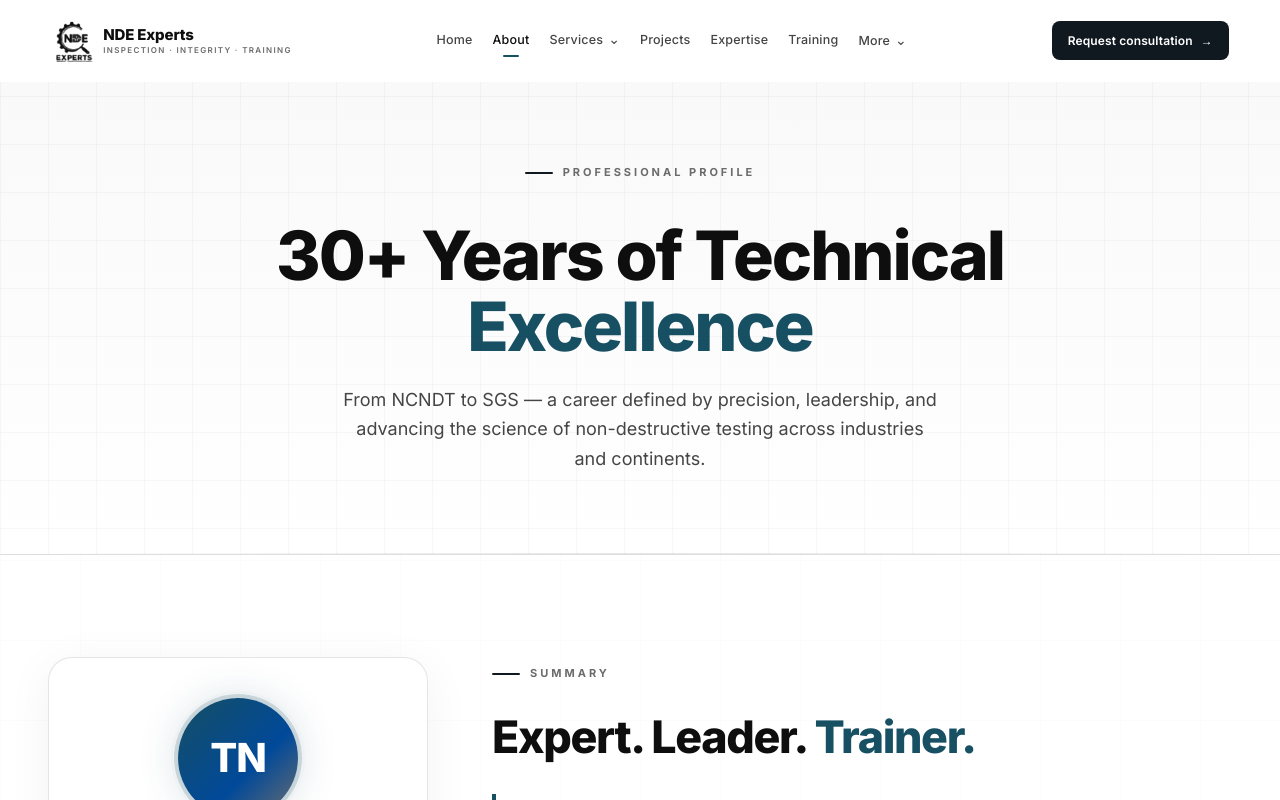
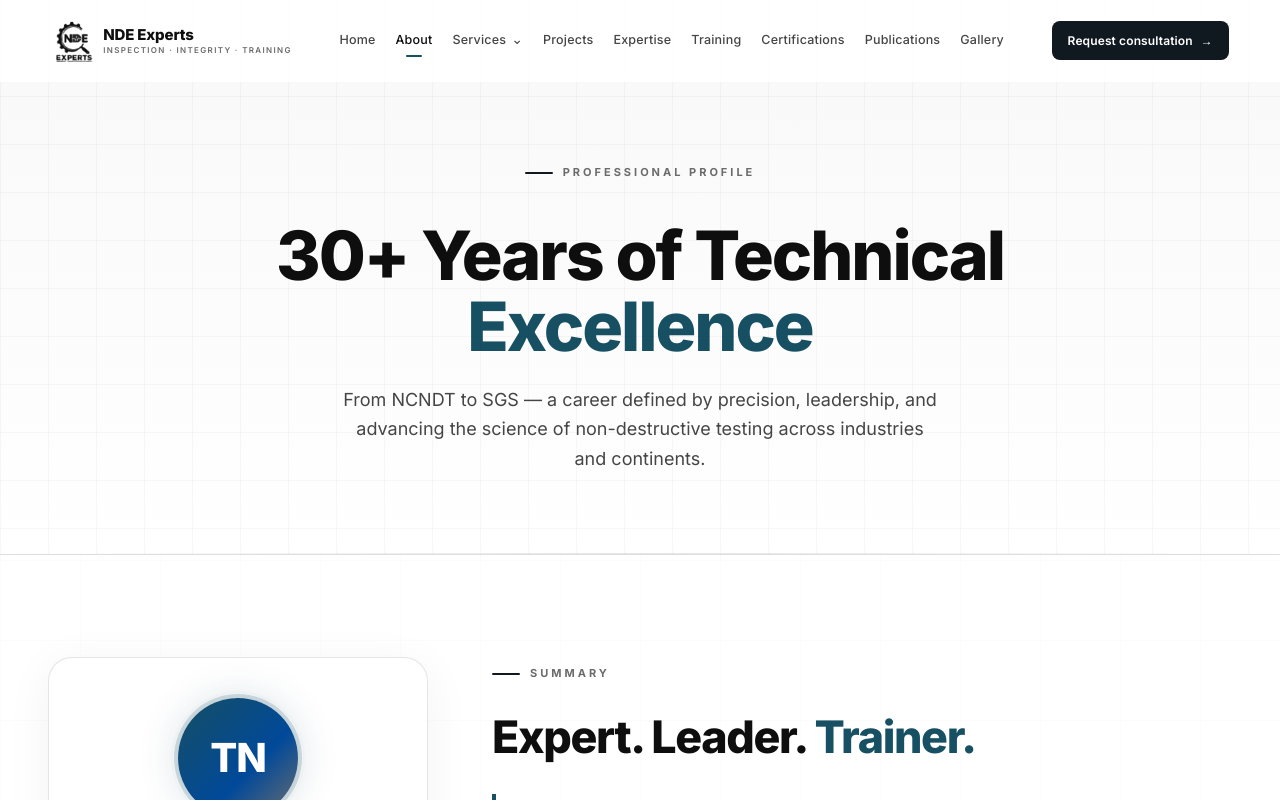
Before and after one commit to Matrix-AE/NDE-Experts, a React (Vite) app: page /about in a window 1280 px wide. Shown: the top 800 px of the page. Built offline with nearby package versions, Linux system fonts and the light colour scheme.

Commit message:
Add SEO files and apply navigation feedback

```diff
--- a/src/components/Navbar.jsx
+++ b/src/components/Navbar.jsx
@@ -10,6 +10,9 @@ const PRIMARY_LINKS = [
   { to: '/projects', label: 'Projects' },
   { to: '/expertise', label: 'Expertise' },
   { to: '/training', label: 'Training' },
+  { to: '/certifications', label: 'Certifications' },
+  { to: '/publications', label: 'Publications' },
+  { to: '/gallery', label: 'Gallery' },
 ];
 
 const SERVICE_LINKS = [
@@ -20,16 +23,7 @@ const SERVICE_LINKS = [
   { to: '/services#consulting', label: 'Consulting & Auditing' },
 ];
 
-const MORE_LINKS = [
-  { to: '/certifications', label: 'Certifications' },
-  { to: '/publications', label: 'Publications' },
-  { to: '/gallery', label: 'Gallery' },
-];
-
-const MOBILE_LINKS = [
-  ...PRIMARY_LINKS.map(({ to, label }) => ({ to, label })),
-  ...MORE_LINKS,
-];
+const MOBILE_LINKS = PRIMARY_LINKS.map(({ to, label }) => ({ to, label }));
 
 function DesktopDropdown({ label, to, links, active }) {
   return (
@@ -90,7 +84,6 @@ export default function Navbar() {
               </Link>
             ),
           )}
-          <DesktopDropdown label="More" links={MORE_LINKS} active={MORE_LINKS.some((link) => pathname === link.to)} />
         </div>
 
         <Link to="/contact" className="nav-cta">Request consultation <span aria-hidden="true">→</span></Link>
--- a/src/components/TrustWall.jsx
+++ b/src/components/TrustWall.jsx
@@ -3,7 +3,7 @@ import { asset } from '../lib/asset';
 import { FiChevronLeft, FiChevronRight } from 'react-icons/fi';
 
 // Organizations Tahir Nazir has served / trained. Real brand logos live in
-// /public/logos/ (Wikimedia sources); FFBL & NCNDT use a clean monochrome
+// /public/logos/ (Wikimedia sources); FFBL uses a clean monochrome
 // placeholder mark until an official file is supplied. Any logo can be swapped
 // by replacing its file with the same name.
 const TRUST_ORGS = [
@@ -12,8 +12,6 @@ const TRUST_ORGS = [
   { name: 'MPCL', sub: 'Exploration', logo: '/logos/mpcl.png' },
   { name: 'FFC', sub: 'Fertilizer', logo: '/logos/ffc.png' },
   { name: 'FFBL', sub: 'Fertilizer', logo: '/logos/ffbl.svg' },
-  { name: 'PAC', sub: 'Aeronautical', logo: '/logos/pac.png' },
-  { name: 'NCNDT', sub: 'National Centre', logo: '/logos/ncndt.svg' },
   { name: 'SGS', sub: 'Inspection', logo: '/logos/sgs.png' },
 
 ];
--- a/src/index.css
+++ b/src/index.css
@@ -294,6 +294,7 @@ section { position:relative; z-index:1; }
 .section-pt { padding-top:var(--section-gap); }
 .section-pb { padding-bottom:var(--section-gap); }
 .section-after-hero { padding-top:clamp(52px, 6vw, 84px); }
+.page-hero + .section-pb { padding-top:clamp(52px, 6vw, 84px); }
 
 .section-header { margin-bottom:64px; }
 .section-header.center { text-align:center; }
@@ -1160,6 +1161,7 @@ body {
   .nav-mobile-menu { top: 72px; height: calc(100dvh - 72px); }
   .container { padding-inline: 20px; }
   .section-after-hero { padding-top: 42px; }
+  .page-hero + .section-pb { padding-top: 42px; }
   .hero-content { padding: 124px 20px 66px; }
   .hero-label { gap: 8px; margin-bottom: 22px; }
   .hero-badge, .hero-cert-tag { font-size: 9px; letter-spacing: 1.4px; padding: 6px 10px; }
```
Also changed, not shown: public/robots.txt (added), 1 other file (tests, documents, lock files or other folders).
